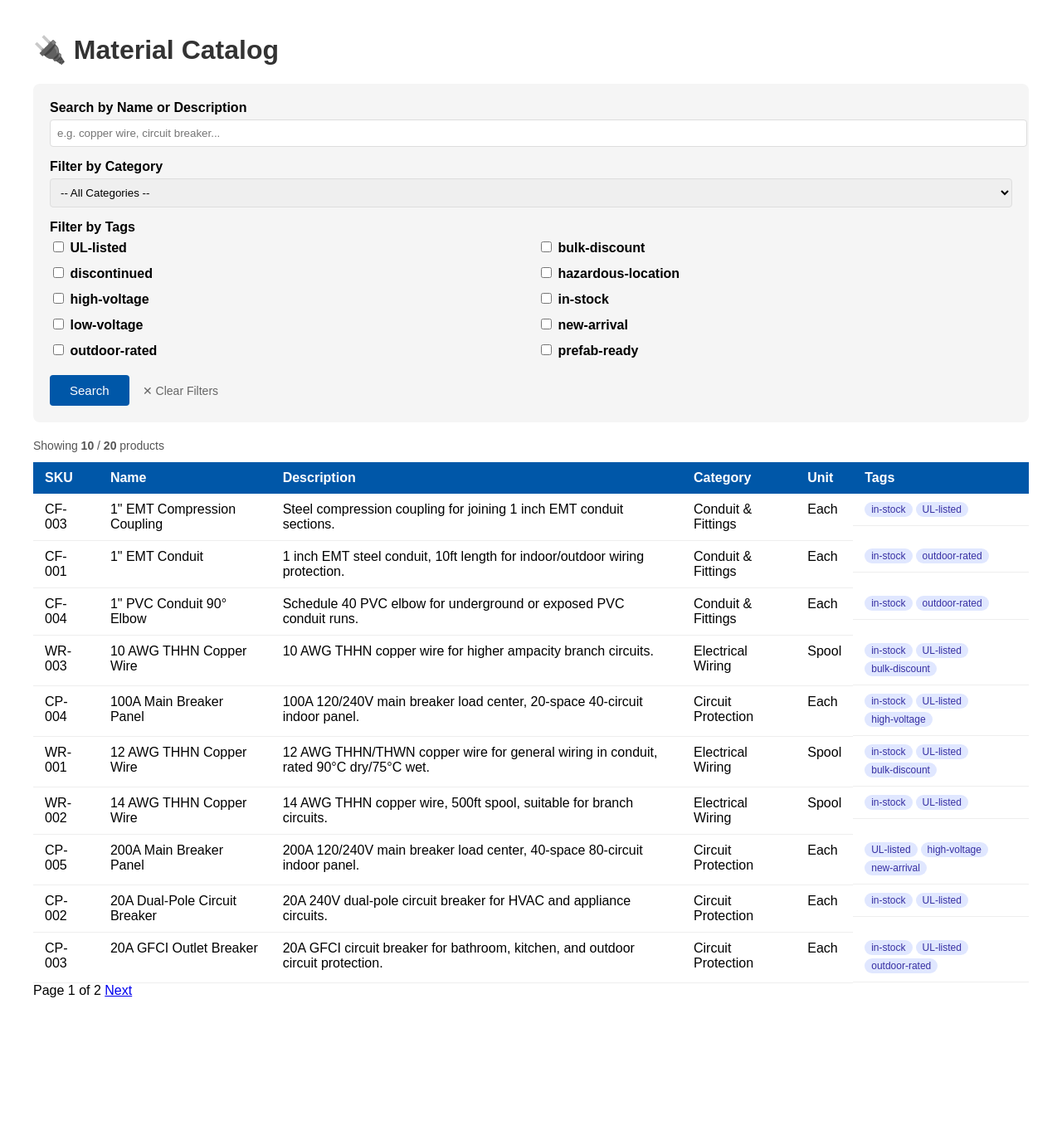
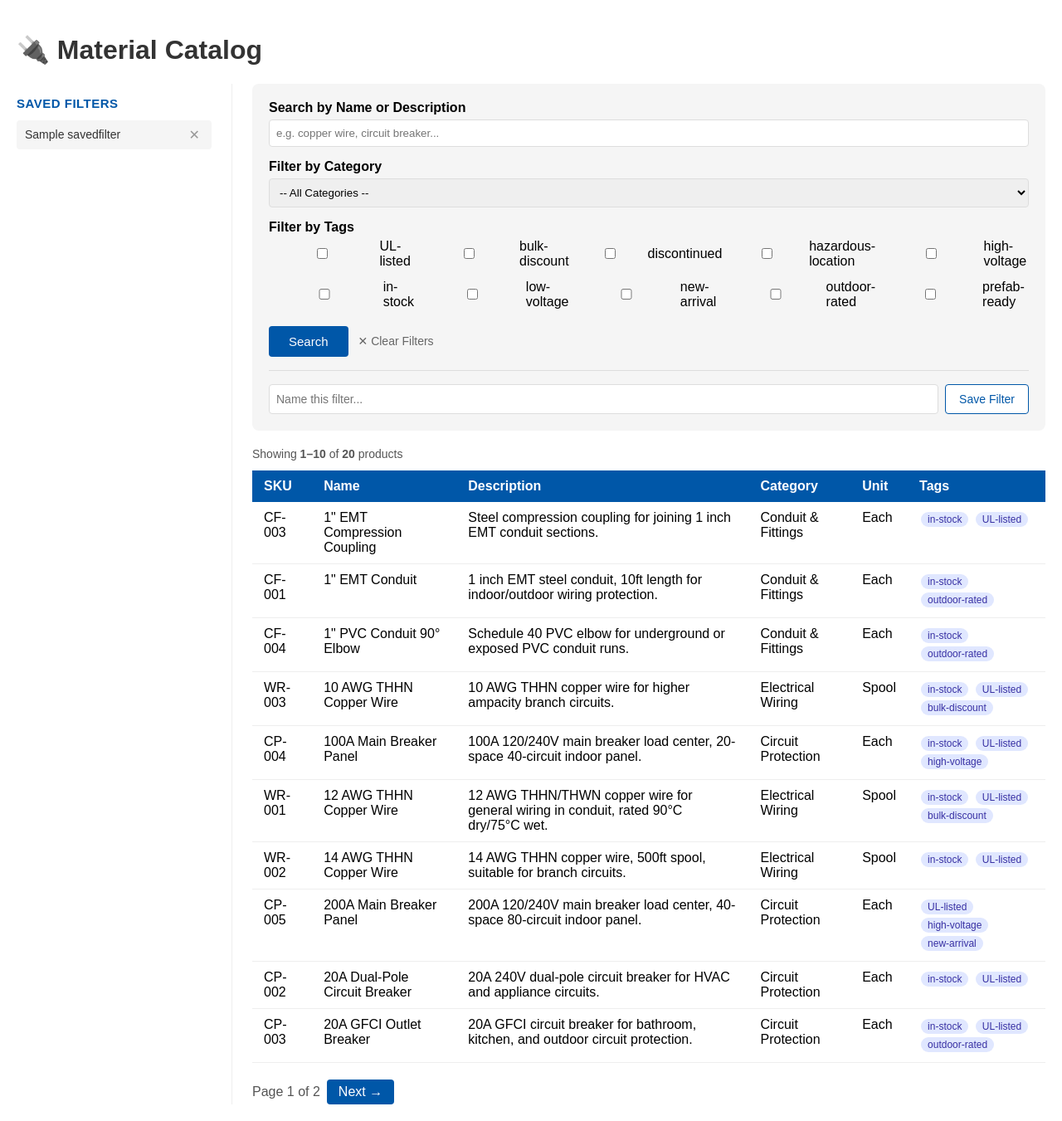
Before and after one commit to pet-proj/material_catalog, a Django app: page / in a window 1280 px wide. Shown: the whole page at 83% size. Before the commit the page ends 1202 px from the top, so only its background shows below. Run offline with Django 5.2, Linux system fonts and the light colour scheme; data comes from the database, SQL or seed files in the repository; tables that the repository leaves empty hold one stand-in row (values such as "Sample post").

Commit message:
Add SavedFilter model, views, and admin integration; enhance product list with saved filters

```diff
--- a/catalog/static/catalog/css/product_list.css
+++ b/catalog/static/catalog/css/product_list.css
@@ -1,11 +1,61 @@
 body {
   font-family: Arial, sans-serif;
-  max-width: 1200px;
+  max-width: 1400px;
   margin: 0 auto;
   padding: 20px;
 }
 h1 {
   color: #333;
+}
+.layout {
+  display: grid;
+  grid-template-columns: 260px 1fr;
+  gap: 24px;
+}
+.sidebar {
+  border-right: 1px solid #eee;
+  padding-right: 24px;
+}
+.sidebar h3 {
+  color: #0057a8;
+  margin-bottom: 12px;
+  font-size: 15px;
+  text-transform: uppercase;
+  letter-spacing: 0.5px;
+}
+.saved-filter-item {
+  display: flex;
+  justify-content: space-between;
+  align-items: center;
+  padding: 8px 10px;
+  border-radius: 4px;
+  margin-bottom: 6px;
+  background: #f5f5f5;
+}
+.saved-filter-item a {
+  text-decoration: none;
+  color: #333;
+  font-size: 14px;
+  flex: 1;
+}
+.saved-filter-item a:hover {
+  color: #0057a8;
+}
+.delete-btn {
+  background: none;
+  border: none;
+  color: #999;
+  cursor: pointer;
+  font-size: 16px;
+  padding: 0 4px;
+}
+.delete-btn:hover {
+  color: #cc0000;
+}
+.no-saved {
+  color: #999;
+  font-size: 13px;
+  font-style: italic;
 }
 .search-form {
   background: #f5f5f5;
@@ -27,27 +77,26 @@ h1 {
   padding: 8px;
   border: 1px solid #ddd;
   border-radius: 4px;
+  box-sizing: border-box;
 }
 .tags-grid {
   display: grid;
-  grid-template-columns: repeat(2, 1fr);
-  gap: 6px 16px;
+  grid-template-columns: repeat(auto-fill, minmax(150px, 1fr));
+  gap: 8px;
 }
-.tag-checkbox {
+.tags-grid label {
+  font-weight: normal;
   display: flex;
   align-items: center;
-  gap: 6px;
-  font-weight: normal;
-  cursor: pointer;
+  gap: 5px;
 }
-.form-group .tag-checkbox input[type="checkbox"] {
-  width: auto;
-  padding: 0;
-  border: none;
-  border-radius: 0;
-  flex-shrink: 0;
+.form-actions {
+  display: flex;
+  align-items: center;
+  gap: 12px;
+  flex-wrap: wrap;
 }
-button {
+.btn-primary {
   background: #0057a8;
   color: white;
   padding: 10px 24px;
@@ -56,13 +105,38 @@ button {
   cursor: pointer;
   font-size: 15px;
 }
-button:hover {
+.btn-primary:hover {
   background: #00408a;
 }
+.btn-secondary {
+  background: #fff;
+  color: #0057a8;
+  padding: 9px 16px;
+  border: 1px solid #0057a8;
+  border-radius: 4px;
+  cursor: pointer;
+  font-size: 14px;
+}
+.btn-secondary:hover {
+  background: #e8f0fe;
+}
 .clear-link {
-  margin-left: 12px;
   color: #666;
   text-decoration: none;
+  font-size: 14px;
+}
+.save-filter-form {
+  margin-top: 16px;
+  padding-top: 16px;
+  border-top: 1px solid #ddd;
+  display: flex;
+  gap: 8px;
+}
+.save-filter-form input {
+  flex: 1;
+  padding: 8px;
+  border: 1px solid #ddd;
+  border-radius: 4px;
   font-size: 14px;
 }
 .active-filters {
@@ -95,22 +169,33 @@ td {
 tr:hover {
   background: #f9f9f9;
 }
-.tags-cell {
-  display: flex;
-  flex-wrap: wrap;
-  gap: 4px;
-  align-items: flex-start;
-}
 .tag-badge {
+  display: inline-block;
   background: #e0e7ff;
   color: #3730a3;
   padding: 2px 8px;
   border-radius: 12px;
   font-size: 12px;
-  white-space: nowrap;
+  margin: 2px;
 }
 .no-results {
   text-align: center;
   padding: 40px;
   color: #888;
 }
+.pagination {
+  margin-top: 20px;
+  display: flex;
+  gap: 8px;
+  align-items: center;
+}
+.pagination a {
+  padding: 6px 14px;
+  background: #0057a8;
+  color: white;
+  border-radius: 4px;
+  text-decoration: none;
+}
+.pagination span {
+  color: #555;
+}
--- a/catalog/templates/catalog/product_list.html
+++ b/catalog/templates/catalog/product_list.html
@@ -11,13 +11,42 @@
 
     <h1>🔌 Material Catalog</h1>
 
+    <div class="layout">
+
+        <!-- Sidebar — Saved Filters -->
+        <div class="sidebar">
+            <h3>Saved Filters</h3>
+
+            {% if saved_filters %}
+                {% for sf in saved_filters %}
+                    <div class="saved-filter-item">
+                        <!-- Load saved filter by passing its parameters as GET params -->
+                        <a href="?q={{ sf.query }}&category={{ sf.category_id|default:'' }}{% for tag in sf.tags.all %}&tags={{ tag.id }}{% endfor %}">
+                            {{ sf.name }}
+                        </a>
+                        <!-- Delete saved filter — POST to prevent accidental deletion -->
+                        <form method="POST" action="{% url 'catalog:delete_filter' sf.id %}">
+                            {% csrf_token %}
+                            <button type="submit" class="delete-btn" title="Delete filter">✕</button>
+                        </form>
+                    </div>
+                {% endfor %}
+            {% else %}
+                <p class="no-saved">No saved filters yet.</p>
+            {% endif %}
+        </div>
+
+        <!-- Main Content -->
+        <div>
+
             <!-- Search & Filter Form -->
             <div class="search-form">
                 <form method="GET">
 
                     <div class="form-group">
                         <label for="q">Search by Name or Description</label>
-                <input type="text" id="q" name="q" value="{{ query }}" placeholder="e.g. copper wire, circuit breaker...">
+                        <input type="text" id="q" name="q" value="{{ query }}"
+                            placeholder="e.g. copper wire, circuit breaker...">
                     </div>
 
                     <div class="form-group">
@@ -37,7 +66,7 @@
                         <label>Filter by Tags</label>
                         <div class="tags-grid">
                             {% for tag in tags %}
-                        <label class="tag-checkbox">
+                                <label>
                                     <input type="checkbox" name="tags" value="{{ tag.id }}"
                                         {% if tag.id|stringformat:"s" in selected_tags %}checked{% endif %}>
                                     {{ tag.name }}
@@ -46,9 +75,24 @@
                         </div>
                     </div>
 
-            <button type="submit">Search</button>
+                    <div class="form-actions">
+                        <button type="submit" class="btn-primary">Search</button>
                         <a href="/" class="clear-link">✕ Clear Filters</a>
+                    </div>
 
+                </form>
+
+                <!-- Save Filter — separate POST form so its hidden inputs don't
+                     duplicate the GET form fields above and corrupt the search. -->
+                <form method="POST" action="{% url 'catalog:save_filter' %}" class="save-filter-form">
+                    {% csrf_token %}
+                    <input type="hidden" name="q" value="{{ query }}">
+                    <input type="hidden" name="category" value="{{ selected_category }}">
+                    {% for tag_id in selected_tags %}
+                        <input type="hidden" name="tags" value="{{ tag_id }}">
+                    {% endfor %}
+                    <input type="text" name="filter_name" placeholder="Name this filter...">
+                    <button type="submit" class="btn-secondary">Save Filter</button>
                 </form>
             </div>
 
@@ -64,13 +108,14 @@
                             {% endif %}
                         {% endfor %}
                     {% endif %}
-            {% if selected_tags %} &nbsp;| Tags selected: <em>{{ selected_tags|length }}</em>{% endif %}
+                    {% if selected_tags %}&nbsp;| Tags selected: <em>{{ selected_tags|length }}</em>{% endif %}
                 </div>
             {% endif %}
 
             <!-- Results Count -->
             <div class="results-count">
-        Showing <strong>{{ page_obj.object_list|length }}</strong> / <strong>{{ page_obj.paginator.count }}</strong> product{{ page_obj.paginator.count|pluralize }}
+                Showing <strong>{{ page_obj.start_index }}–{{ page_obj.end_index }}</strong>
+                of <strong>{{ total_count }}</strong> product{{ total_count|pluralize }}
             </div>
 
             <!-- Results Table -->
@@ -94,7 +139,7 @@
                                 <td>{{ product.description }}</td>
                                 <td>{{ product.category.name }}</td>
                                 <td>{{ product.get_unit_of_measure_display }}</td>
-                        <td class="tags-cell">
+                                <td>
                                     {% for tag in product.tags.all %}
                                         <span class="tag-badge">{{ tag.name }}</span>
                                     {% endfor %}
@@ -103,24 +148,29 @@
                         {% endfor %}
                     </tbody>
                 </table>
+
+                <!-- Pagination Controls -->
+                {% if page_obj.has_other_pages %}
+                    <div class="pagination">
+                        {% if page_obj.has_previous %}
+                            <a href="?page={{ page_obj.previous_page_number }}&q={{ query }}&category={{ selected_category }}{% for tag in selected_tags %}&tags={{ tag }}{% endfor %}">← Previous</a>
+                        {% endif %}
+                        <span>Page {{ page_obj.number }} of {{ page_obj.paginator.num_pages }}</span>
+                        {% if page_obj.has_next %}
+                            <a href="?page={{ page_obj.next_page_number }}&q={{ query }}&category={{ selected_category }}{% for tag in selected_tags %}&tags={{ tag }}{% endfor %}">Next →</a>
+                        {% endif %}
+                    </div>
+                {% endif %}
+
             {% else %}
                 <div class="no-results">
                     <p>No products found matching your search.</p>
                 </div>
             {% endif %}
 
-    <!-- Pagination -->
-    <div>
-        {% if page_obj.has_previous %}
-            <a href="?page={{ page_obj.previous_page_number }}&q={{ query }}&category={{ selected_category }}{% for tag_id in selected_tags %}&tags={{ tag_id }}{% endfor %}">Previous</a>
-        {% endif %}
-
-        Page {{ page_obj.number }} of {{ page_obj.paginator.num_pages }}
-
-        {% if page_obj.has_next %}
-            <a href="?page={{ page_obj.next_page_number }}&q={{ query }}&category={{ selected_category }}{% for tag_id in selected_tags %}&tags={{ tag_id }}{% endfor %}">Next</a>
-        {% endif %}
+        </div>
     </div>
 
     </body>
+
 </html>
--- a/catalog/urls.py
+++ b/catalog/urls.py
@@ -5,4 +5,6 @@ app_name = "catalog"
 
 urlpatterns = [
     path("", views.product_list, name="product_list"),
+    path("filters/save/", views.save_filter, name="save_filter"),
+    path("filters/delete/<int:filter_id>/", views.delete_filter, name="delete_filter"),
 ]
--- a/catalog/views.py
+++ b/catalog/views.py
@@ -1,102 +1,115 @@
-from django.shortcuts import render
+from django.shortcuts import render, redirect, get_object_or_404
 from django.db.models import Q
 from django.core.paginator import Paginator
-from .models import Product, Category, Tag
+from .models import Product, Category, Tag, SavedFilter
 
 
 def product_list(request):
+
+    # ── Sidebar Data ──────────────────────────────────────────────────────
     categories = Category.objects.all().order_by("name")
     tags = Tag.objects.all().order_by("name")
+    saved_filters = (
+        SavedFilter.objects.prefetch_related("tags").select_related("category").all()
+    )
 
     # ── Base Queryset ─────────────────────────────────────────────────────
-    # select_related('category') performs a SQL JOIN upfront so that
-    # accessing product.category.name in the template does NOT fire
-    # an additional query per row (avoids the N+1 query problem).
-    #
-    # prefetch_related('tags') handles the ManyToMany side — Django
-    # fetches all relevant tags in a second query and maps them in
-    # Python, which is more efficient than a JOIN for M2M relationships.
-    #
-    # Without these two, a table of 20 products would fire:
-    #   1 (products) + 20 (categories) + 20 (tags) = 41 queries
-    # With them: exactly 3 queries regardless of result size.
+    # select_related and prefetch_related solve the N+1 query problem.
+    # Without these, a page of 10 products fires 21 queries.
+    # With these, it always fires exactly 3 queries regardless of page size.
     products = (
         Product.objects.select_related("category")
         .prefetch_related("tags")
         .order_by("name")
     )
 
-    # ── Read Filter Parameters from GET Request ───────────────────────────
+    # ── Read Filter Parameters ────────────────────────────────────────────
     query = request.GET.get("q", "").strip()
     selected_category = request.GET.get("category", "")
-
-    # getlist() handles multiple checkbox values from the same field name
-    # e.g. ?tags=1&tags=3&tags=5 → ['1', '3', '5']
     selected_tags = request.GET.getlist("tags")
 
     # ── Apply Filters Conditionally ───────────────────────────────────────
-    # Filters are chained only when the user provides a value.
-    # Each .filter() call refines the queryset without hitting the DB.
-    # Django is lazy — it waits until the template iterates the results
-    # before executing the final compiled SQL query.
-
     if query:
         # Q objects allow OR logic across multiple fields in one query.
-        # This is equivalent to:
-        # WHERE (name LIKE '%wire%' OR description LIKE '%wire%')
-        #
-        # icontains = case-insensitive LIKE — works across all databases.
-        #
-        # Future: replace with SearchVector + SearchQuery for PostgreSQL
-        # to enable ranked full-text search with index support:
-        # from django.contrib.postgres.search import SearchVector, SearchQuery
-        # products = products.annotate(search=SearchVector('name','description'))
-        #                    .filter(search=SearchQuery(query))
+        # SQL: WHERE (name LIKE '%wire%' OR description LIKE '%wire%')
         products = products.filter(
             Q(name__icontains=query) | Q(description__icontains=query)
         )
 
     if selected_category:
-        # Simple equality filter on the ForeignKey.
         # SQL: WHERE category_id = <selected_category>
-        #
-        # Future: if filtering by category tree (parent/child categories),
-        # use django-mptt or django-treebeard for hierarchical queries.
         products = products.filter(category_id=selected_category)
 
     if selected_tags:
-        # Filter across ManyToMany relationship.
         # SQL: INNER JOIN ... WHERE tag.id IN (1, 3, 5)
-        #
-        # .distinct() is required here — without it, a product with
-        # 3 matching tags would appear 3 times in results due to
-        # how SQL JOIN works with junction tables.
-        #
-        # Current behavior: OR logic — returns products matching ANY
-        # of the selected tags.
-        #
-        # Future: to implement AND logic (match ALL selected tags),
-        # chain individual filter() calls instead:
-        #   for tag_id in selected_tags:
-        #       products = products.filter(tags__id=tag_id)
-        # This generates a separate JOIN per tag, guaranteeing all match.
+        # .distinct() prevents duplicate rows from ManyToMany JOIN.
         products = products.filter(tags__id__in=selected_tags).distinct()
 
+    # ── Pagination ────────────────────────────────────────────────────────
+    # Adds LIMIT 10 OFFSET n to the final SQL query.
+    # Only 10 rows fetched from DB per request regardless of dataset size.
     paginator = Paginator(products, 10)
-    page_obj = paginator.get_page(request.GET.get("page"))
+    page_number = request.GET.get("page")
+    page_obj = paginator.get_page(page_number)
 
-    # ── Context ───────────────────────────────────────────────────────────
-    # At this point, no SQL has been executed yet.
-    # The queryset is evaluated (SQL fires) when the template
-    # iterates over 'products' with {% for product in products %}.
     context = {
         "page_obj": page_obj,
         "products": page_obj.object_list,
         "categories": categories,
         "tags": tags,
+        "saved_filters": saved_filters,
         "query": query,
         "selected_category": selected_category,
         "selected_tags": selected_tags,
+        "total_count": paginator.count,
     }
 
     return render(request, "catalog/product_list.html", context)
+
+
+def save_filter(request):
+    """
+    Saves the current search and filter state as a named SavedFilter.
+
+    Accepts POST only. Reads filter parameters from the form,
+    creates a SavedFilter instance, and attaches the selected tags
+    via the ManyToMany relationship.
+
+    Redirects back to the product list after saving so the user
+    sees their saved filter appear immediately in the sidebar.
+    """
+    if request.method == "POST":
+        name = request.POST.get("filter_name", "").strip()
+
+        # Only save if the user provided a name
+        if name:
+            saved = SavedFilter.objects.create(
+                name=name,
+                query=request.POST.get("q", ""),
+                category_id=request.POST.get("category") or None,
+            )
+
+            # Attach selected tags via ManyToMany
+            # .set() replaces all existing tags in one efficient query
+            tag_ids = request.POST.getlist("tags")
+            if tag_ids:
+                saved.tags.set(tag_ids)
+
+    return redirect("catalog:product_list")
+
+
+def delete_filter(request, filter_id):
+    """
+    Deletes a saved filter by id.
+
+    Accepts POST only to prevent accidental deletion via GET requests
+        e.g. a browser prefetching links.
+
+    get_object_or_404 returns a clean 404 response if the filter
+    does not exist rather than raising an unhandled exception.
+    """
+    if request.method == "POST":
+        saved_filter = get_object_or_404(SavedFilter, id=filter_id)
+        saved_filter.delete()
+
+    return redirect("catalog:product_list")
```
Also changed, not shown: catalog/admin.py (+7 -1 lines), catalog/models.py (+52 -11 lines), catalog/migrations/0003_savedfilter.py (added). Lines whose indentation alone changed are shown as unchanged.
